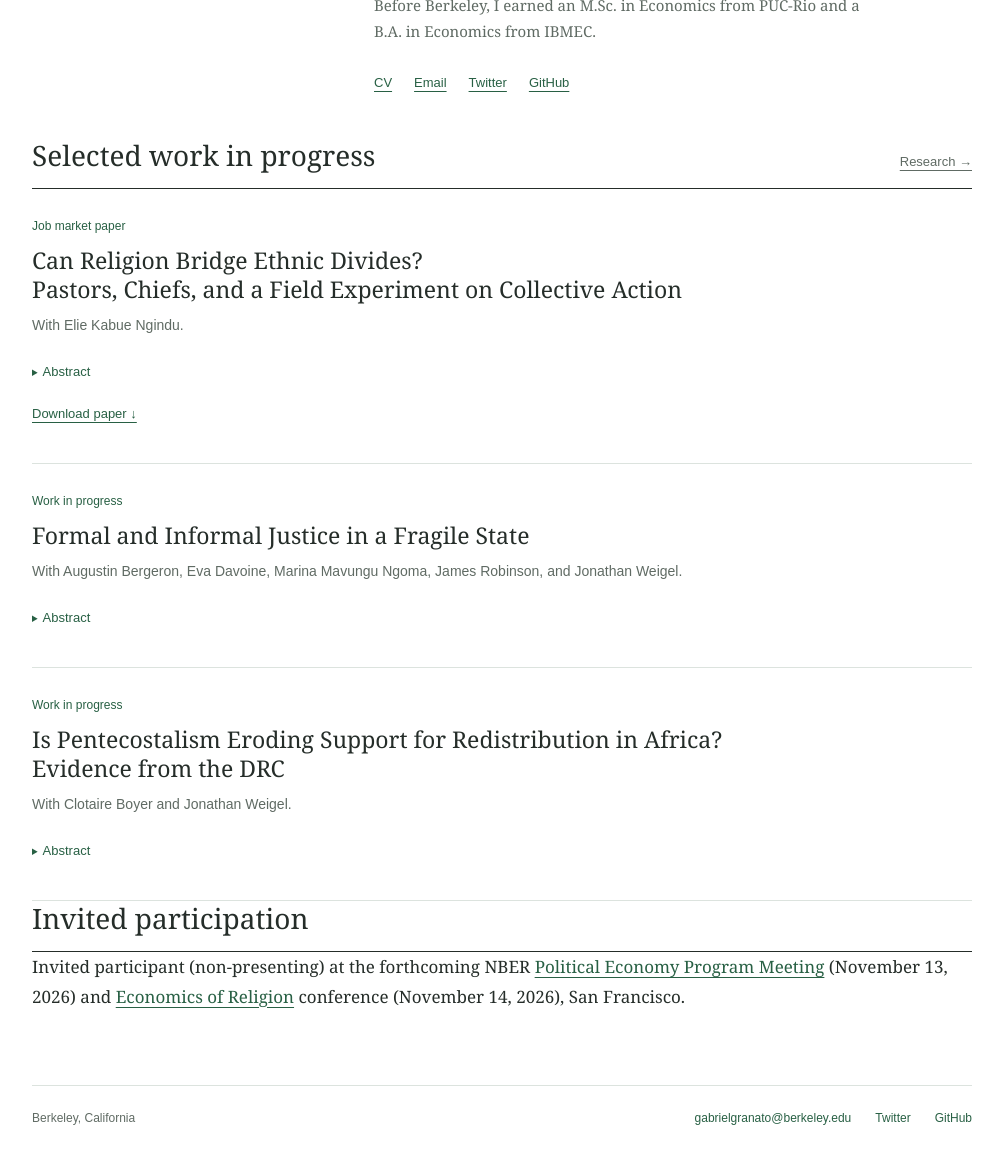
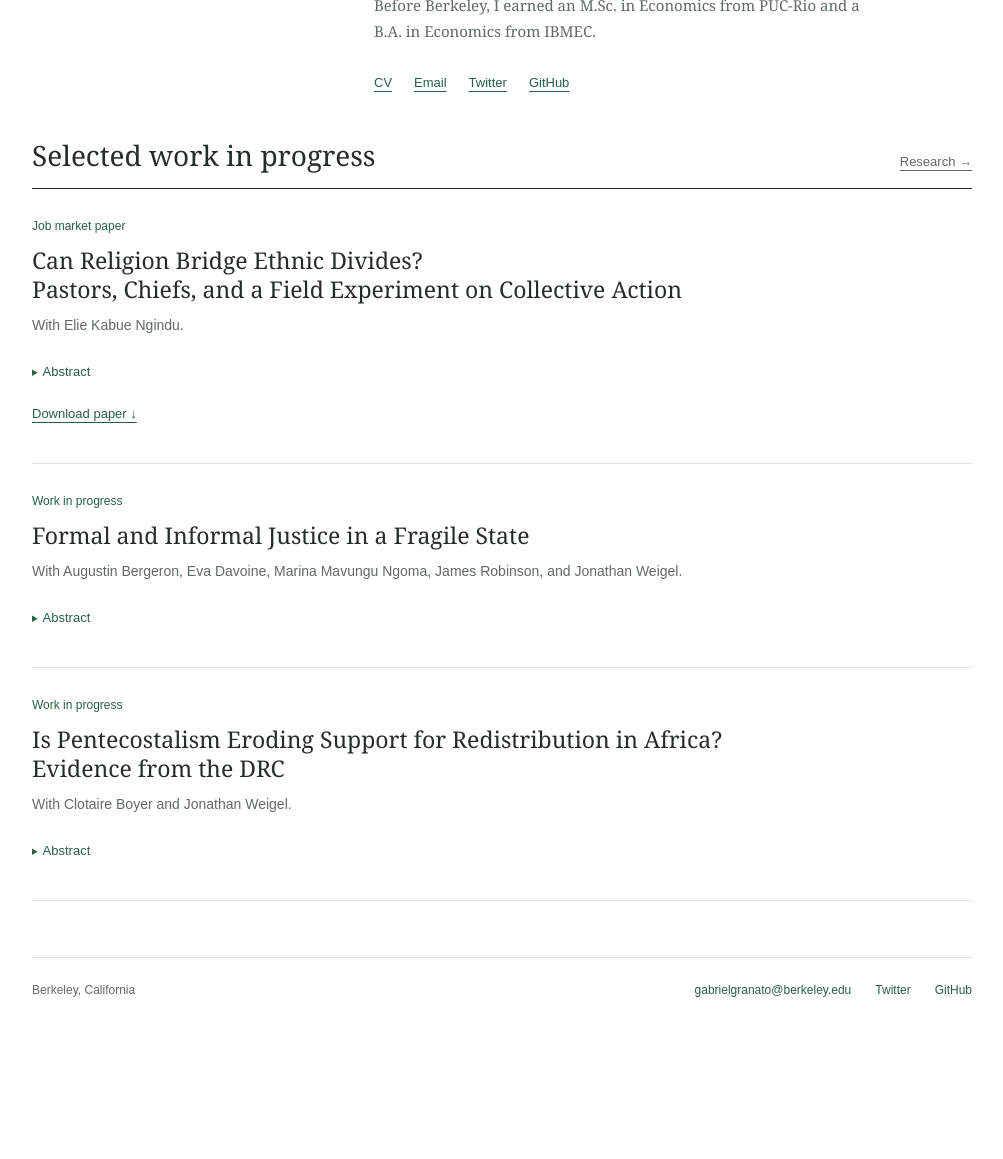
Before and after one commit to gabrielgranato/gabrielgranato.github.io, a Jekyll site: the page built from _pages/about.md, in a window 1280 px wide, cut to the strip 519-1678 px from the top of the page. Shown: the whole strip, without its empty margins (138-1141 px from the left). Built offline with Jekyll 4.4.1, drawn with Linux system fonts in a browser that asks for light colours; after the commit the page ends 1549 px from its top, so only the background shows below that.

Commit message:
Group NBER meetings within conference participation

```diff
--- a/_pages/about.md
+++ b/_pages/about.md
@@ -31,8 +31,3 @@ My research lies at the intersection of development economics, political economy
   <div class="section-heading"><h2 id="research-heading">Selected work in progress</h2><a href="{{ '/research/' | relative_url }}">Research &rarr;</a></div>
   {% include classic-research.html %}
 </section>
-
-<section aria-labelledby="participation-heading">
-  <div class="section-heading"><h2 id="participation-heading">Invited participation</h2></div>
-  <p>Invited participant (non-presenting) at the forthcoming NBER <a href="https://www.nber.org/conferences/political-economy-program-meeting-fall-2026">Political Economy Program Meeting</a> (November 13, 2026) and <a href="https://www.nber.org/conferences/economics-religion-fall-2026">Economics of Religion</a> conference (November 14, 2026), San Francisco.</p>
-</section>
```
Also changed, not shown: 1 other file.
